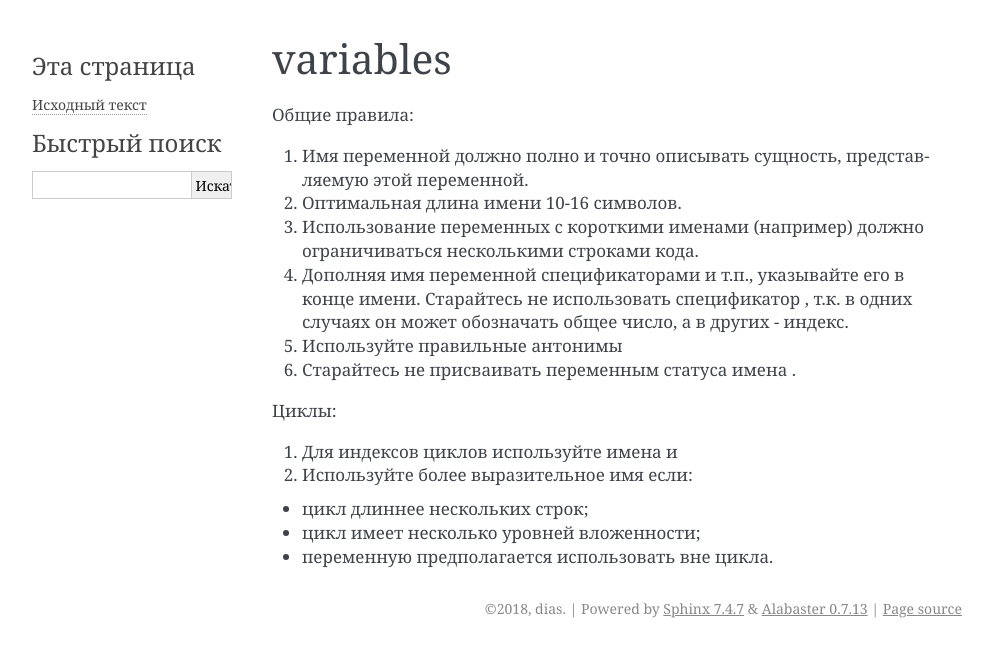
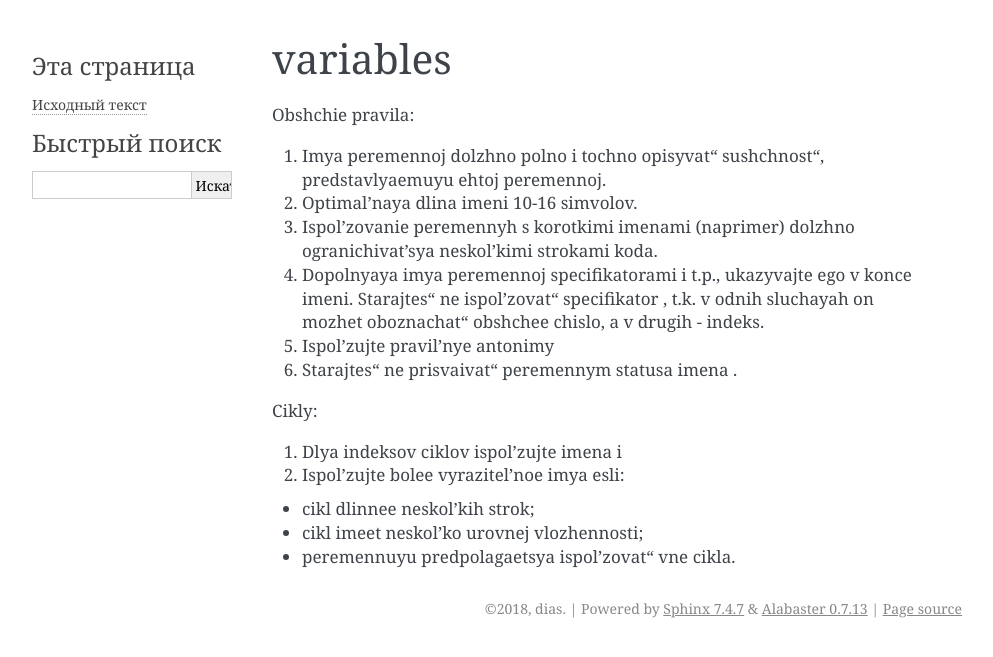
Before and after one commit to neurohotep/styleguide, a Sphinx documentation site: the page built from docs/variables.rst, in a window 1280 px wide. Shown: the top 657 px of the page, without its empty margins (148-1141 px from the left). Built offline with Sphinx 7.4.7, drawn with Linux system fonts in a browser that asks for light colours.

Commit message:
Update variables.rst

```diff
--- a/docs/variables.rst
+++ b/docs/variables.rst
@@ -2,26 +2,26 @@
 variables
 #########
 
-Общие правила:
+Obshchie pravila:
 
-#. Имя переменной должно полно и точно описывать сущность, представляемую этой переменной.
+#. Imya peremennoj dolzhno polno i tochno opisyvat' sushchnost', predstavlyaemuyu ehtoj peremennoj.
 
-#. Оптимальная длина имени 10-16 символов.
+#. Optimal'naya dlina imeni 10-16 simvolov.
 
-#. Использование переменных с короткими именами (например) должно ограничиваться несколькими строками кода.
+#. Ispol'zovanie peremennyh s korotkimi imenami (naprimer) dolzhno ogranichivat'sya neskol'kimi strokami koda.
 
-#. Дополняя имя переменной спецификаторами и т.п., указывайте его в конце имени. Старайтесь не использовать спецификатор , т.к. в одних случаях он может обозначать общее число, а в других - индекс.
+#. Dopolnyaya imya peremennoj specifikatorami i t.p., ukazyvajte ego v konce imeni. Starajtes' ne ispol'zovat' specifikator , t.k. v odnih sluchayah on mozhet oboznachat' obshchee chislo, a v drugih - indeks.
 
-#. Используйте правильные антонимы
+#. Ispol'zujte pravil'nye antonimy
 
-#. Старайтесь не присваивать переменным статуса имена .
+#. Starajtes' ne prisvaivat' peremennym statusa imena .
 
-Циклы:
+Cikly:
 
-#. Для индексов циклов используйте имена и
+#. Dlya indeksov ciklov ispol'zujte imena i
 
-#. Используйте более выразительное имя если:
+#. Ispol'zujte bolee vyrazitel'noe imya esli:
 
-- цикл длиннее нескольких строк;
-- цикл имеет несколько уровней вложенности;
-- переменную предполагается использовать вне цикла.
+- cikl dlinnee neskol'kih strok;
+- cikl imeet neskol'ko urovnej vlozhennosti;
+- peremennuyu predpolagaetsya ispol'zovat' vne cikla.
```
